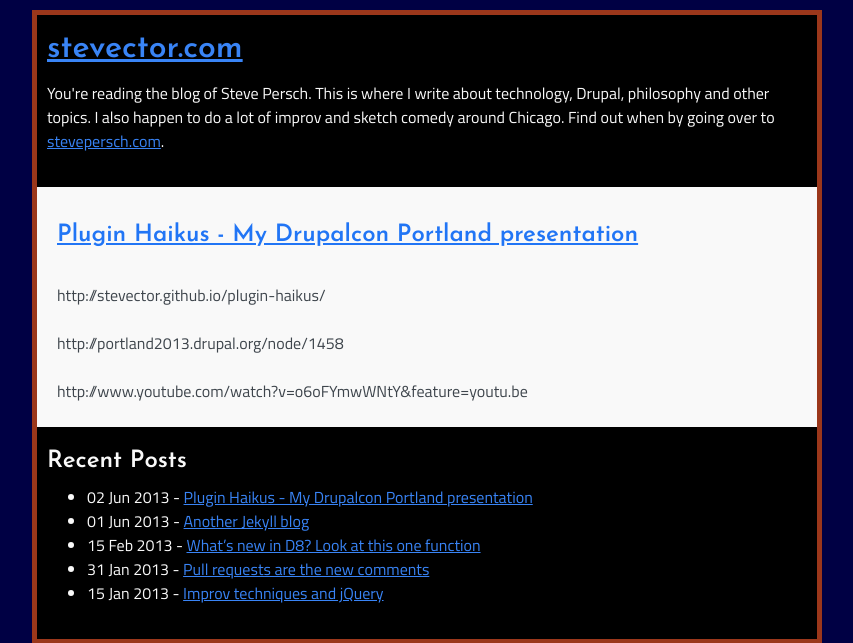
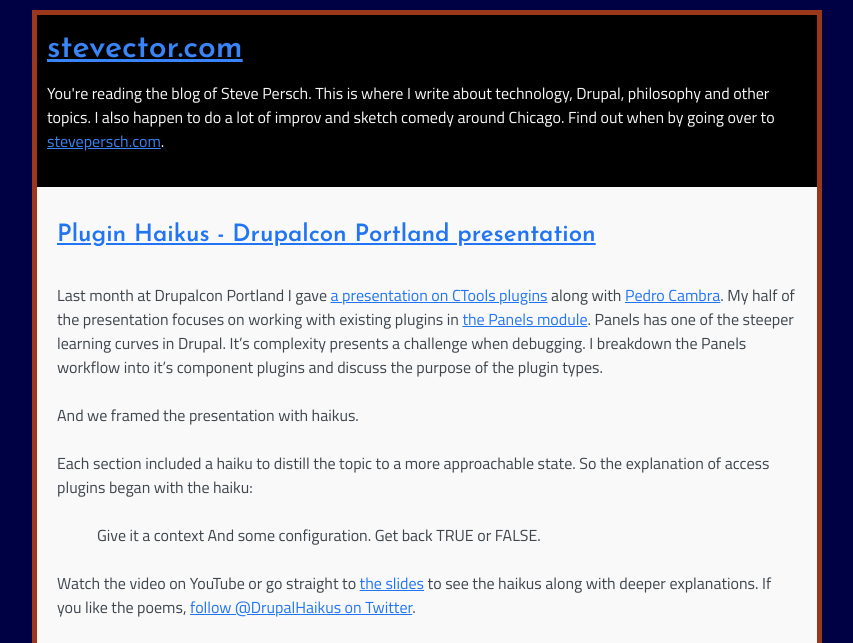
Before and after one commit to stevector/stevector.github.io, a Jekyll site: the page built from index.html, in a window 1280 px wide. Shown: the part 100-743 px from the top of the page, without its empty margins (213-1066 px from the left). Built offline with Jekyll 4.4.1, drawn with Linux system fonts in a browser that asks for light colours; nearby versions of some CDN libraries; Markdown is read by kramdown in place of the engine named in the settings; some of the changed text lies outside the part shown; grey boxes are pictures that could not be loaded.

Commit message:
Updating the text of 2013-06-02-drupalcon-haikus-presentation.md

```diff
--- a/_posts/2013-06-02-drupalcon-haikus-presentation.md
+++ b/_posts/2013-06-02-drupalcon-haikus-presentation.md
@@ -1,10 +1,18 @@
 ---
 layout: post
-title: Plugin Haikus - My Drupalcon Portland presentation
+title: Plugin Haikus - Drupalcon Portland presentation
 ---
 
-http://stevector.github.io/plugin-haikus/
+Last month at Drupalcon Portland I gave [a presentation on CTools plugins](http://portland2013.drupal.org/node/1458) along with [Pedro Cambra](https://twitter.com/pcambra). My half of the presentation focuses on working with existing plugins in [the Panels module](http://drupal.org/project/panels). Panels has one of the steeper learning curves in Drupal. It's complexity presents a challenge when debugging. I breakdown the Panels workflow into it's component plugins and discuss the purpose of the plugin types.
 
-http://portland2013.drupal.org/node/1458
+And we framed the presentation with haikus.
 
-http://www.youtube.com/watch?v=o6oFYmwWNtY&feature=youtu.be
+Each section included a haiku to distill the topic to a more approachable state. So the explanation of access plugins began with the haiku:
+
+> Give it a context
+> And some configuration.
+> Get back TRUE or FALSE.
+
+Watch the video on YouTube or go straight to [the slides](http://stevector.github.io/plugin-haikus/) to see the haikus along with deeper explanations. If you like the poems, [follow @DrupalHaikus on Twitter](https://twitter.com/DrupalHaikus).
+
+<iframe width="420" height="315" src="//www.youtube.com/embed/o6oFYmwWNtY" frameborder="0" allowfullscreen></iframe>
```
